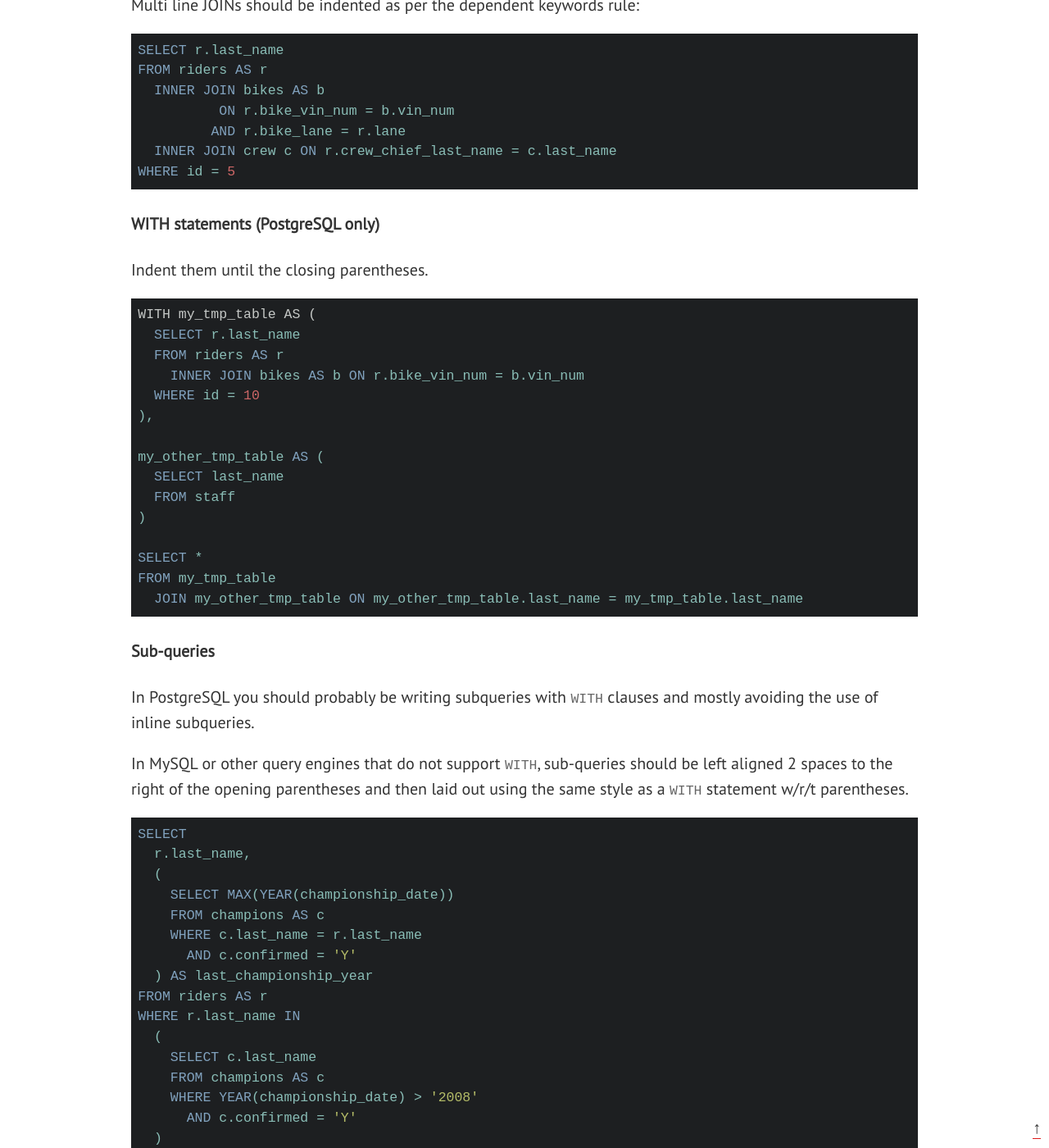
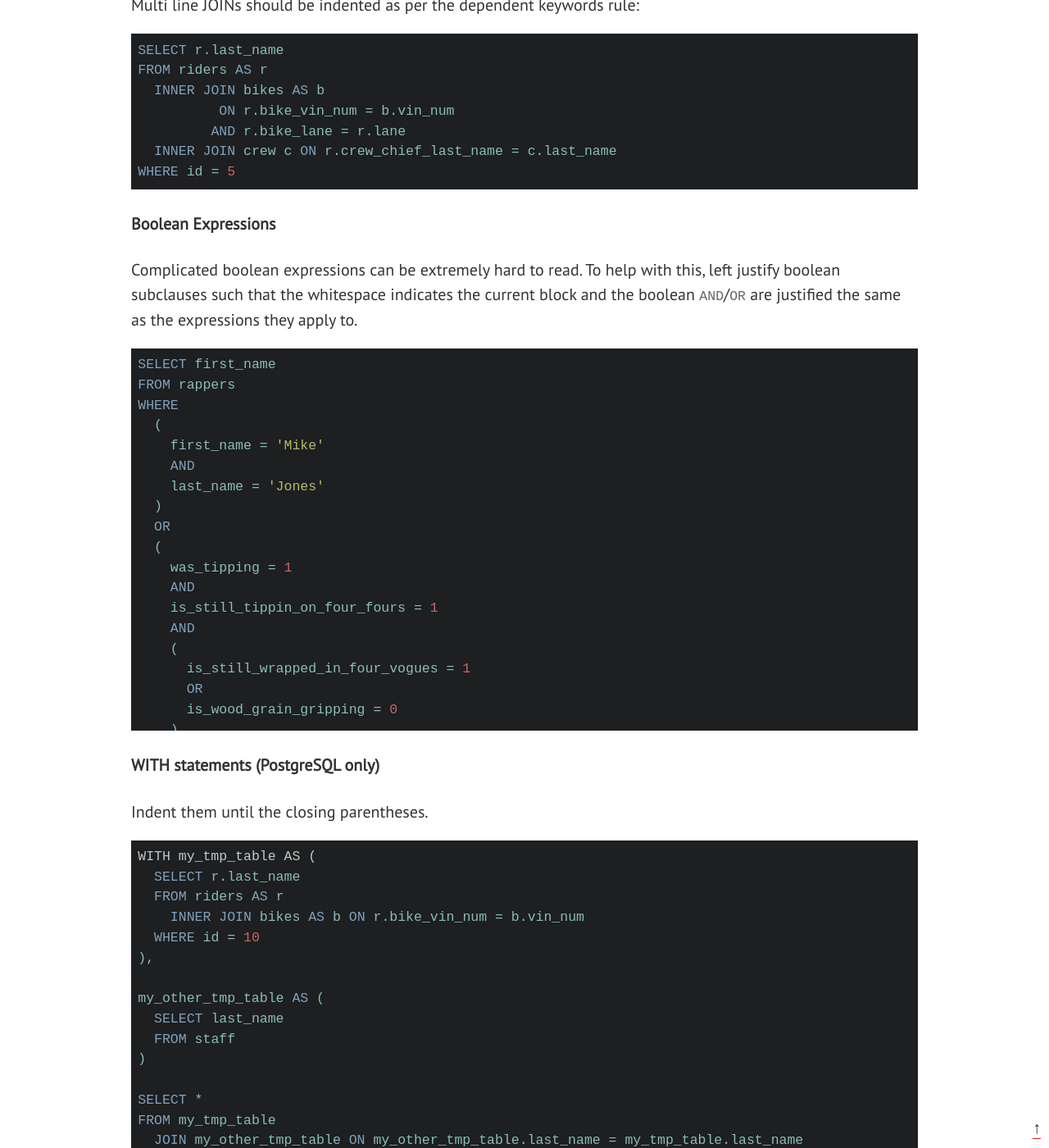
Before and after one commit to treffynnon/sqlstyle.guide, a Jekyll site: the page built from index.md, in a window 1280 px wide and 1400 px high, scrolled down 6896 px. Shown: the whole window at 82% size. Built offline with Jekyll 4.4.1, drawn with Linux system fonts in a browser that asks for light colours; nearby versions of some CDN libraries; some web fonts are replaced; comment, search, counter and statistics services are not loaded; some of the changed text lies outside the part shown.

Commit message:
Add section on booleans

````diff
--- a/_includes/sqlstyle.guide.md
+++ b/_includes/sqlstyle.guide.md
@@ -244,7 +244,7 @@ WHERE a.title = 'Charcoal Lane'
    OR a.title = 'The New Danger';
 ```
 
-#### Joins
+#### JOINs
 
 Joins should be indented 2 spaces right from the `FROM` keyword
 
@@ -268,6 +268,36 @@ FROM riders AS r
   INNER JOIN crew c ON r.crew_chief_last_name = c.last_name
 WHERE id = 5
 ```
+
+#### Boolean Expressions
+
+Complicated boolean expressions can be extremely hard to read.  To help with this, left justify boolean subclauses
+such that the whitespace indicates the current block and the boolean `AND`/`OR` are justified the same as the
+expressions they apply to.
+
+```sql
+SELECT first_name
+FROM rappers
+WHERE
+  (
+    first_name = 'Mike'
+    AND
+    last_name = 'Jones'
+  )
+  OR
+  (
+    was_tipping = 1
+    AND
+    is_still_tippin_on_four_fours = 1
+    AND
+    (
+      is_still_wrapped_in_four_vogues = 1
+      OR
+      is_wood_grain_gripping = 0
+    )
+  )
+```
+
 
 #### WITH statements (PostgreSQL only)
 
````
Also changed, not shown: other parts of _includes/sqlstyle.guide.md (+1 -1 lines).
